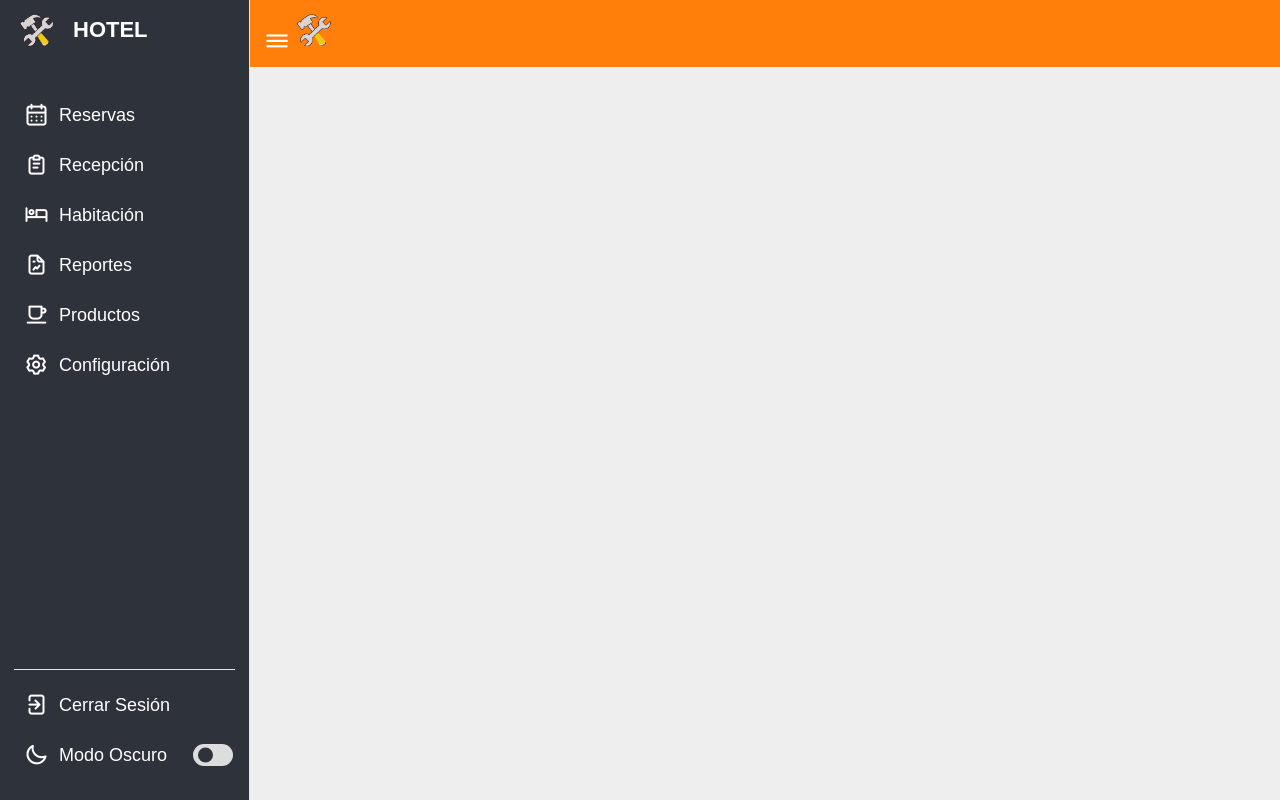
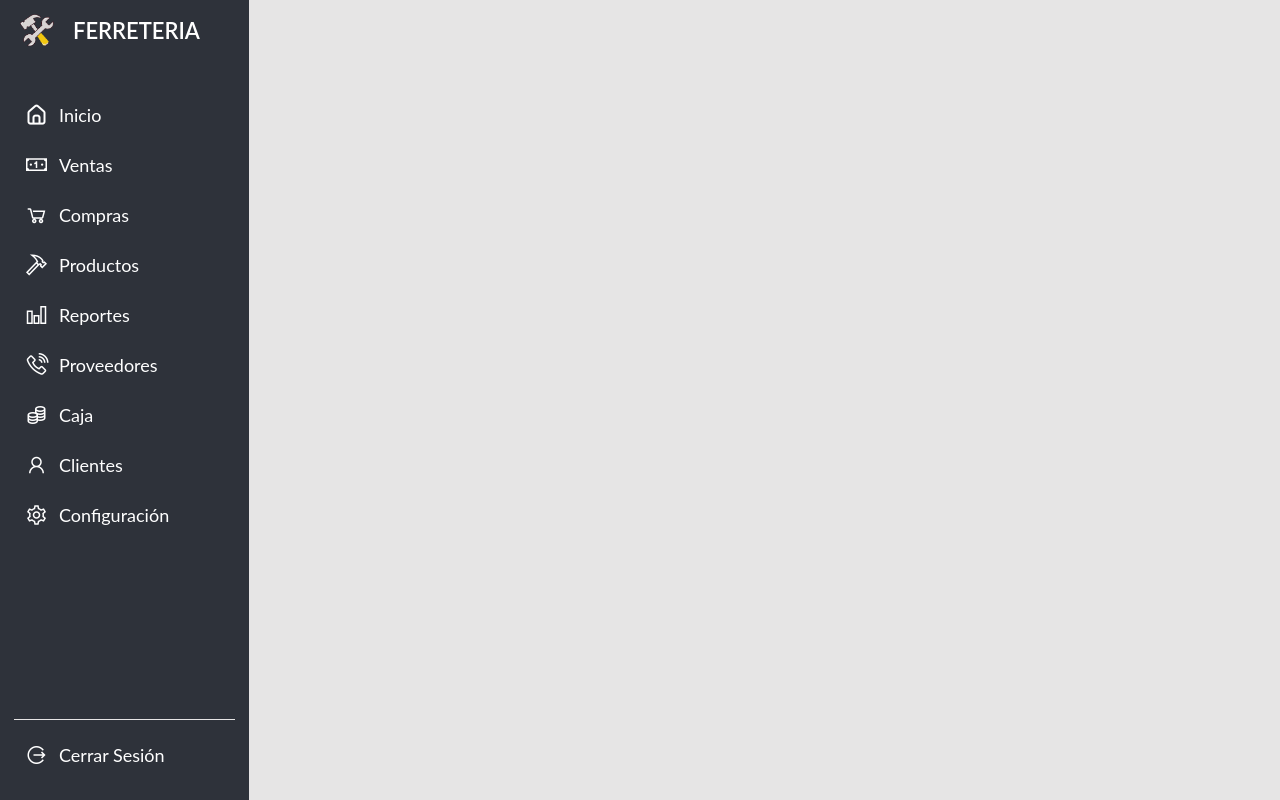
Before and after one commit to MemoArguello/Ferreteria, a PHP site: page /Frontend/dashboard/inicio.php in a window 1280 px wide. Run offline with PHP 8.4, Linux system fonts and the light colour scheme.

```diff
--- a/Frontend/CSS/registrar.css
+++ b/Frontend/CSS/registrar.css
@@ -214,7 +214,7 @@ body {
 
 /* Add a black background color to the top navigation */
 .topnav {
-  background: linear-gradient(to right, #4A00E0, #8E2DE2);
+  background: #2e323a;
   overflow: hidden;
 }
 
--- a/Frontend/CSS/style.css
+++ b/Frontend/CSS/style.css
@@ -4,14 +4,14 @@
     margin: 0;
     padding: 0;
     box-sizing: border-box;
-    font-family: 'Poppins', sans-serif;
+    font-family: "lato", sans-serif;
 }
 
 
 
 :root{
     /* ===== Colores ===== */
-    --primary-color: #000000;
+    --primary-color: #e6e5e5;
     --panel-color: #2e323a;
     --text-color: #ffffff;
     --black-light-color: #ffffff;
@@ -57,7 +57,7 @@ body.dark{
 }
 
 ::-webkit-scrollbar-thumb:hover {
-    background: #0b3cc1;
+    background: #ffffff;
 }
 
 body.dark::-webkit-scrollbar-thumb:hover,
@@ -155,7 +155,7 @@ nav.close li a .link-name{
 }
 .nav-links li a:hover i,
 .nav-links li a:hover .link-name{
-    color: var(--primary-color);
+    color: #ff7300;
 }
 body.dark .nav-links li a:hover i,
 body.dark .nav-links li a:hover .link-name{
@@ -225,7 +225,7 @@ nav.close ~ .dashboard{
     justify-content: space-between;
     align-items: center;
     padding: 10px 14px;
-    background-color: #ff7f0a;
+    background-color: #2e323a;
     transition: var(--tran-05);
     z-index: 10;
 }
@@ -235,7 +235,7 @@ nav.close ~ .dashboard .top{
 }
 .dashboard .top .sidebar-toggle{
     font-size: 26px;
-    color: var(--text-color);
+    color: #2e323a;
     cursor: pointer;
 }
 .dashboard .top .search-box{
--- a/Frontend/dashboard/inicio.php
+++ b/Frontend/dashboard/inicio.php
@@ -14,72 +14,76 @@
     <title>HOTEL</title>
 </head>
 <body>
+
+    <!----======== CSS ======== -->
+    <link rel="stylesheet" href="../CSS/style.css">
+
+    <!----===== Iconscout CSS ===== -->
+    <link rel="stylesheet" href="https://unicons.iconscout.com/release/v4.0.0/css/line.css">
+    <link rel="stylesheet" href="https://maxst.icons8.com/vue-static/landings/line-awesome/line-awesome/1.3.0/css/line-awesome.min.css">
+    <link href="./IMG/logo.svg" rel="icon">
+    <title>HOTEL</title>
+</head>
+<body>
     <nav>
         <div class="logo-name">
             <div class="logo-image">
                 <img src="../IMG/logo.png" alt="">
             </div>
 
-            <span class="logo_name">HOTEL</span>
+            <span class="logo_name">FERRETERIA</span>
         </div>
 
         <div class="menu-items">
             <ul class="nav-links">
                 <li><a href="#">
-                    <i class="uil uil-calendar-alt"></i>
-                    <span class="link-name">Reservas</span>
+                    <i class="uil uil-estate"></i>
+                    <span class="link-name">Inicio</span>
                 </a></li>
                 <li><a href="#">
-                    <i class="uil uil-clipboard-notes"></i>
-                    <span class="link-name">Recepción</span>
+                    <i class="lar la-money-bill-alt"></i>
+                    <span class="link-name">Ventas</span>
                 </a></li>
                 <li><a href="#">
-                    <i class="uil uil-bed"></i>
-                    <span class="link-name">Habitación</span>
+                    <i class="las la-shopping-cart"></i>
+                    <span class="link-name">Compras</span>
                 </a></li>
                 <li><a href="#">
-                    <i class="uil uil-file-graph"></i>
+                    <i class="las la-hammer"></i>
+                    <span class="link-name">Productos</span>
+                </a></li>
+                <li><a href="#">
+                    <i class="las la-chart-bar"></i>
                     <span class="link-name">Reportes</span>
                 </a></li>
                 <li><a href="#">
-                    <i class="uil uil-coffee"></i>
-                    <span class="link-name">Productos</span>
+                    <i class="las la-phone-volume"></i>
+                    <span class="link-name">Proveedores</span>
                 </a></li>
                 <li><a href="#">
-                    <i class="uil uil-setting"></i>
+                    <i class="las la-coins"></i>
+                    <span class="link-name">Caja</span>
+                </a></li>
+                <li><a href="#">
+                    <i class="las la-user"></i>
+                    <span class="link-name">Clientes</span>
+                </a></li>
+                <li><a href="#">
+                    <i class="las la-cog"></i>
                     <span class="link-name">Configuración</span>
                 </a></li>
             </ul>
 
+
             <ul class="logout-mode">
                 <li><a href="../../Backend/validacion/cerrar_sesion.php">
-                    <i class="uil uil-signout"></i>
+                     <i class="las la-sign-out-alt"></i>
                     <span class="link-name">Cerrar Sesión</span>
                 </a></li>
-
-               <li class="mode">
-                    <a href="#">
-                        <i class="uil uil-moon"></i>
-                    <span class="link-name">Modo Oscuro</span>
-                </a>
-
-                <div class="mode-toggle">
-                 <span class="switch"></span>
-                </div>
-            </li>
-
             </ul>
         </div>
     </nav>
 
-    <section class="dashboard">
-        <div class="top">
-            <i class="uil uil-bars sidebar-toggle"></i>
-            <img src="../IMG/logo.png" alt="">
-        </div>
-        </div>
-    </section>
-
     <script src="../JS/scripts.js"></script>
 </body>
 </html>
```
Also changed, not shown: Frontend/CSS/login.css (+8 -8 lines), Frontend/inicio/inicio.php (+176 -72 lines), Frontend/CSS/normalize.css, Frontend/IMG/client.png (added), Frontend/IMG/producto.png (added).
